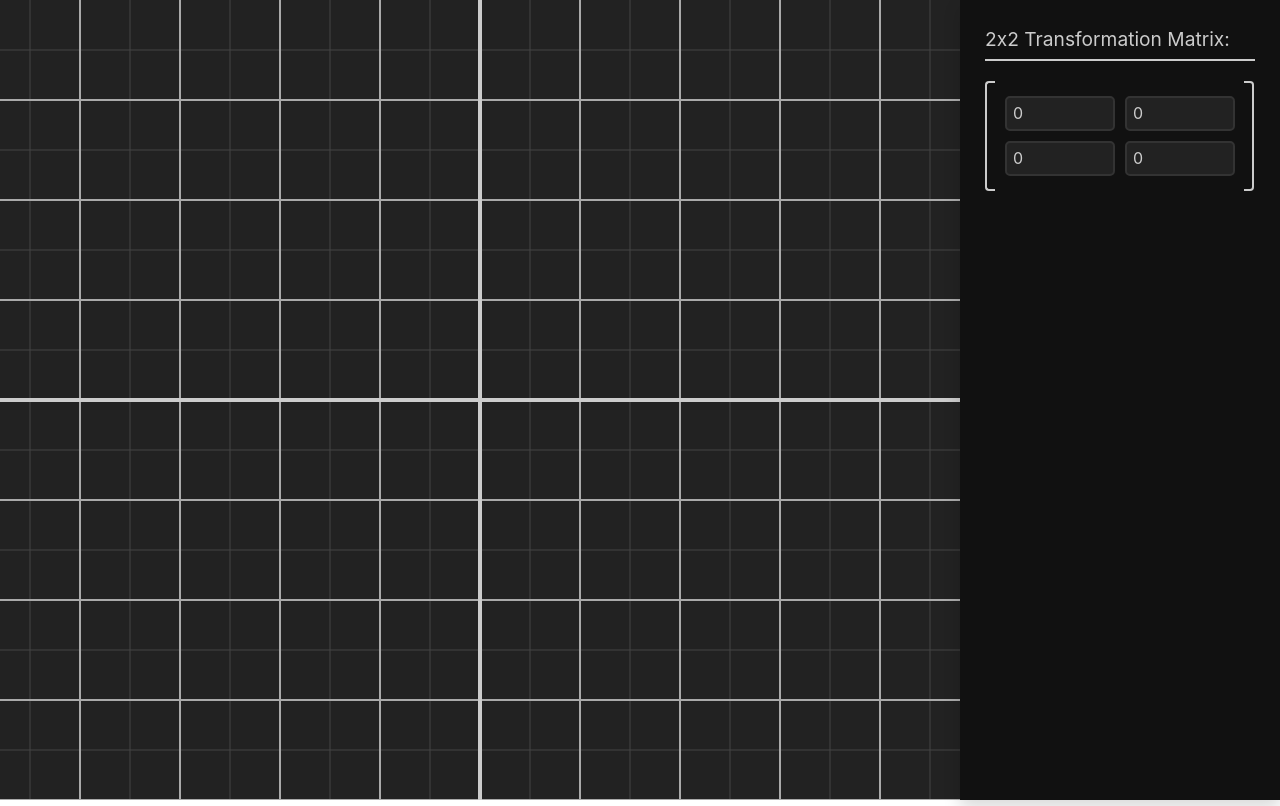
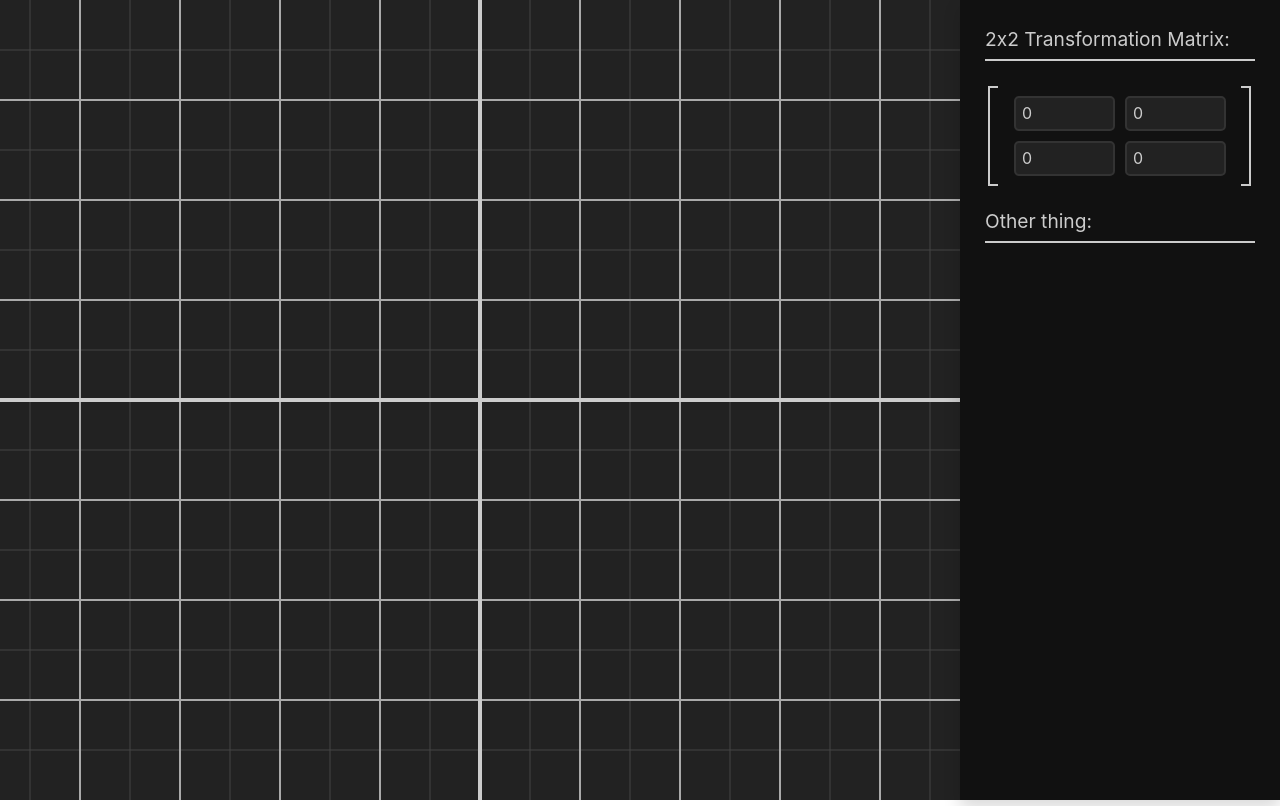
Before and after one commit to PixelZerg/linear-transformation, a plain HTML site: page index.html in a window 1280 px wide. Drawn offline with nearby package versions, Linux system fonts and the light colour scheme.

Commit message:
rewrote matrix ui

```diff
--- a/index.html
+++ b/index.html
@@ -15,9 +15,11 @@
                         <canvas id="c"></canvas>
                     </div>
                     <div class="right shadow col-lg-auto fill">
+                        <!-- <div><button>wow</button></div> -->
                         <p>2x2 Transformation Matrix:</p>
+                        <div class="matrix-holder">
                             <div class="matrix">
-                            <div class="lbrac" style="opacity: 0;"></div>
+                                <div>
                                     <table>
                                         <tbody>
                                             <tr>
@@ -30,9 +32,10 @@
                                             </tr>
                                         </tbody>
                                     </table>
-                            <div class="rbrac" style="opacity: 0;"></div>
                                 </div>
-                        <!-- <p>Other thing:</p> -->
+                            </div>
+                        </div>
+                        <p>Other thing:</p>
 
                     </div>
                 </div>
--- a/linear-transformation.js
+++ b/linear-transformation.js
@@ -40,7 +40,7 @@ function drawOriginalGrid(){
     }
 
     // y lines
-    for(var i = 0; i < c.width-oy; i+=unit/2){
+    for(var i = 0; i < c.height-oy; i+=unit/2){
         // below y axis
         cx.beginPath();
         cx.moveTo(0,oy+i);
@@ -88,7 +88,7 @@ function drawGrid(){
     }
 
     // y lines
-    for(var i = 0; i < c.width-oy; i+=unit){
+    for(var i = 0; i < c.height-oy; i+=unit){
         // below y axis
         cx.beginPath();
         cx.moveTo(0,oy+i);
--- a/style.css
+++ b/style.css
@@ -43,39 +43,39 @@ input[type=number]{
     border-radius: 5px;
     outline: none;
 }
+.matrix-holder{
+    padding: 5px;
+}
 .matrix{
-    padding: 20px 25px;
+    padding-top: 10px;
+    padding-bottom: 10px;
+    padding-right: 19px;
+    padding-left: 8px;
+}
+.matrix::before, .matrix::after{
+    content: '';
+    height: 100px;
+    width: 10px;
+    position: absolute;
+    border: 2px solid #ccc;
+}
+.matrix::before{
+    border-right: 0;
+}
+.matrix::after{
+    border-left: 0;
+}
+.matrix div{
+    padding-top: 5px;
+    padding-right: 10px;
+    padding-bottom: 26px;
+    padding-left: 21px;
+    float: left;
 }
 .matrix table{
     table-layout: fixed;
     width: 100%;
     overflow: hidden;
-}
-.matrix .lbrac{
-    height: 110px;
-    background: #111;
-    width: 10px;
-    border-left: 2px solid #ccc;
-    border-top: 2px solid #ccc;
-    border-bottom: 2px solid #ccc;
-    border-top-left-radius: 4px;
-    border-bottom-left-radius: 4px;
-    position: absolute;
-    left: 25px;
-    top: 25px;
-}
-.matrix .rbrac{
-    height: 110px;
-    background: #111;
-    width: 10px;
-    border-right: 2px solid #ccc;
-    border-top: 2px solid #ccc;
-    border-bottom: 2px solid #ccc;
-    border-top-right-radius: 4px;
-    border-bottom-right-radius: 4px;
-    position: absolute;
-    left: 275px;
-    top: 25px;
 }
 .matrix table td{
     padding: 5px;
```
Lines whose indentation alone changed are shown as unchanged.
